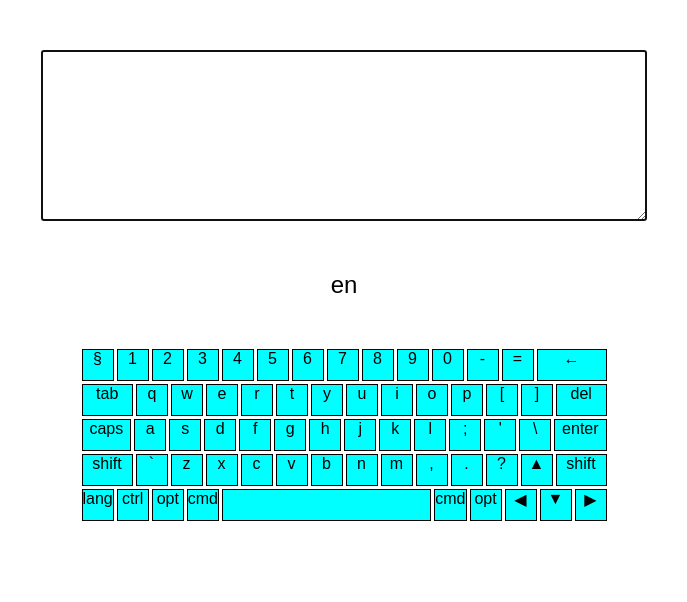
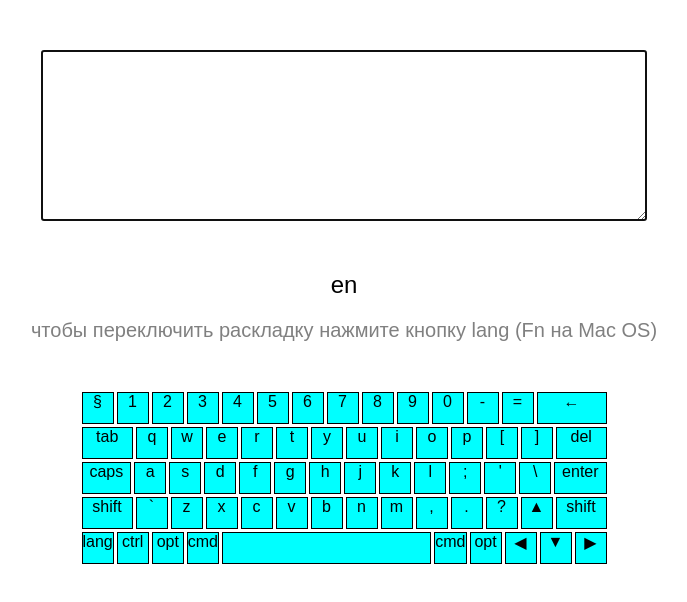
Before and after one commit to Irina-prog/virtual-keyboard, a website with bundled scripts: page index.html in a window 1280 px wide. Shown: the whole page, without its empty margins (296-983 px from the left). Built offline with nearby package versions, Linux system fonts and the light colour scheme.

Commit message:
feat: add instruction how to switch language

```diff
--- a/css/main.css
+++ b/css/main.css
@@ -14,3 +14,12 @@
   font-family: Arial, Helvetica, sans-serif;
   font-size: 24px;
 }
+
+.instruction {
+  width: 100%;
+  display: block;
+  text-align: center;
+  font-family: Arial, Helvetica, sans-serif;
+  font-size: 20px;
+  color: gray;
+}
--- a/js/main.js
+++ b/js/main.js
@@ -12,6 +12,11 @@ function start() {
   languageElement.classList.add('demo-language');
   body.append(languageElement);
 
+  const comments = document.createElement('p');
+  comments.classList.add('instruction');
+  comments.textContent = `чтобы переключить раскладку нажмите кнопку lang (Fn на Mac OS)`
+  body.append(comments);
+
   const keyboard = new Keyboard(body);
   keyboard.bind(inputElement);
   inputElement.focus();
@@ -25,6 +30,8 @@ function start() {
   // обращение к cвойству layout чтобы получить текущую раскладку
   languageElement.textContent = sessionStorage.getItem('layout') ?? keyboard.layout;
   keyboard.changeLayout(languageElement.textContent);
+
+
 }
 
 document.addEventListener('DOMContentLoaded', start);
```
